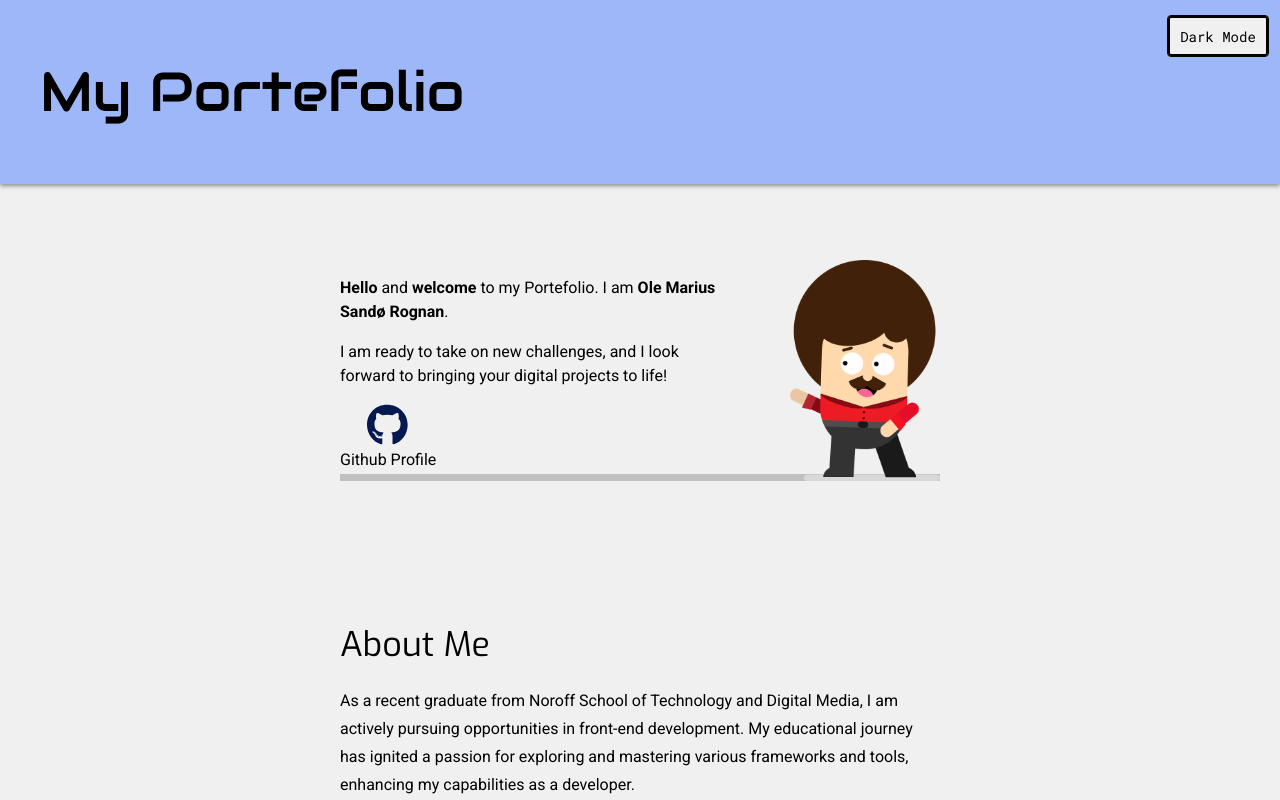
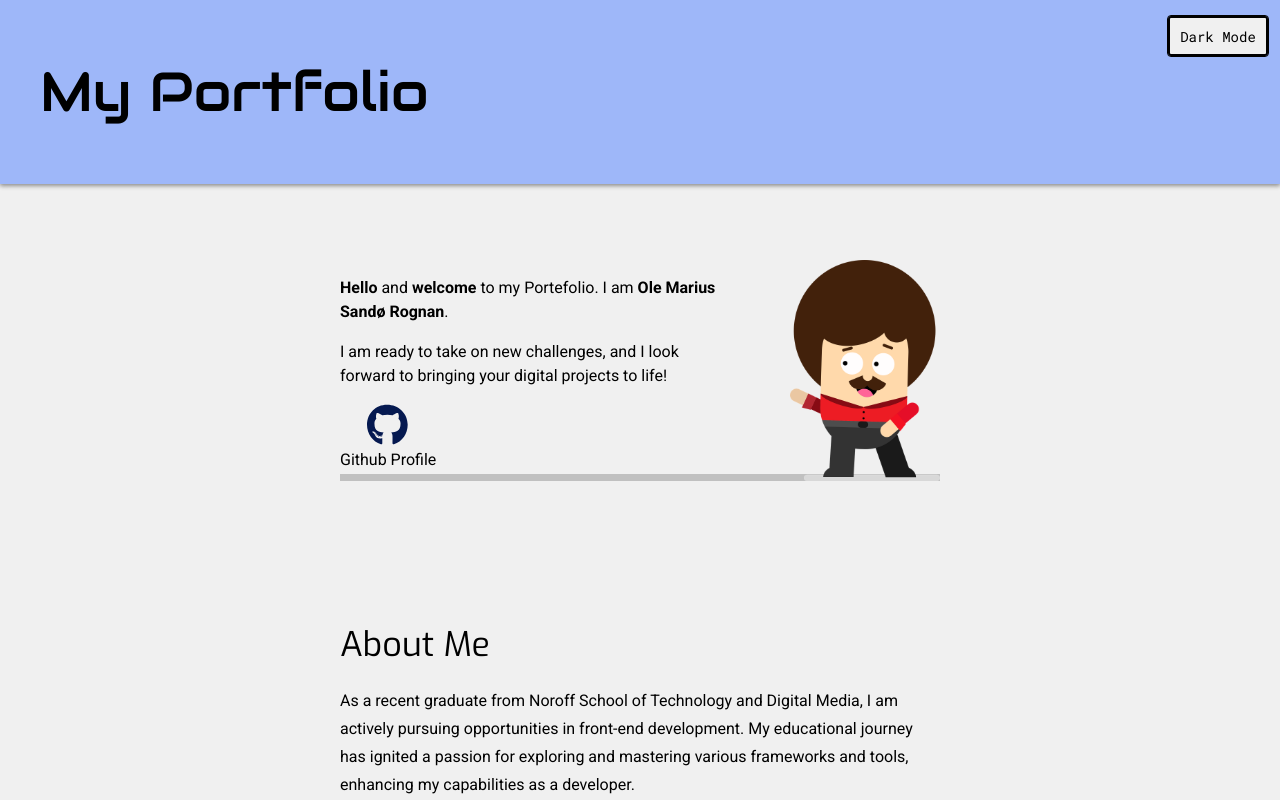
Before and after one commit to olem90/MyPortefolio-2023, a React (Vite) app: page / in a window 1280 px wide. Shown: the top 800 px of the page. Built offline with nearby package versions, Linux system fonts and the light colour scheme.

Commit message:
fixed title typo

```diff
--- a/src/components/Nav/Nav.jsx
+++ b/src/components/Nav/Nav.jsx
@@ -1,5 +1,4 @@
 import { NavStyles } from "./Nav.style";
-import { Link } from "react-router-dom";
 import { useTheme } from "../../ThemeContext/ThemeContext";
 import { ModeButton } from "../Buttons/Buttons.style";
 
@@ -10,7 +9,7 @@ export const Nav = () => {
     <NavStyles>
       <ul>
         <li>
-          <h1>My Portefolio</h1>
+          <h1>My Portfolio</h1>
         </li>
 
         <ModeButton onClick={toggleTheme}>
```
